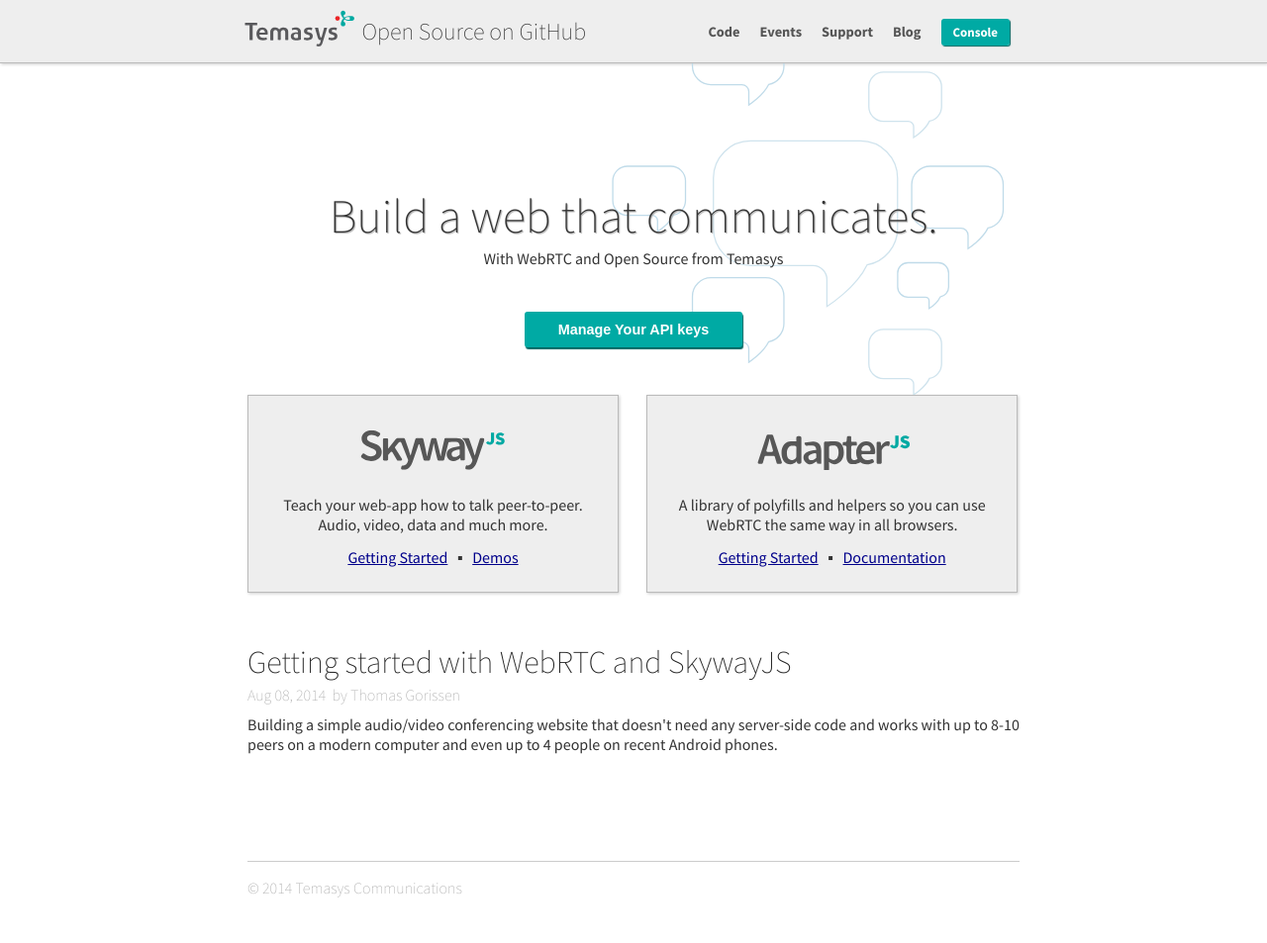
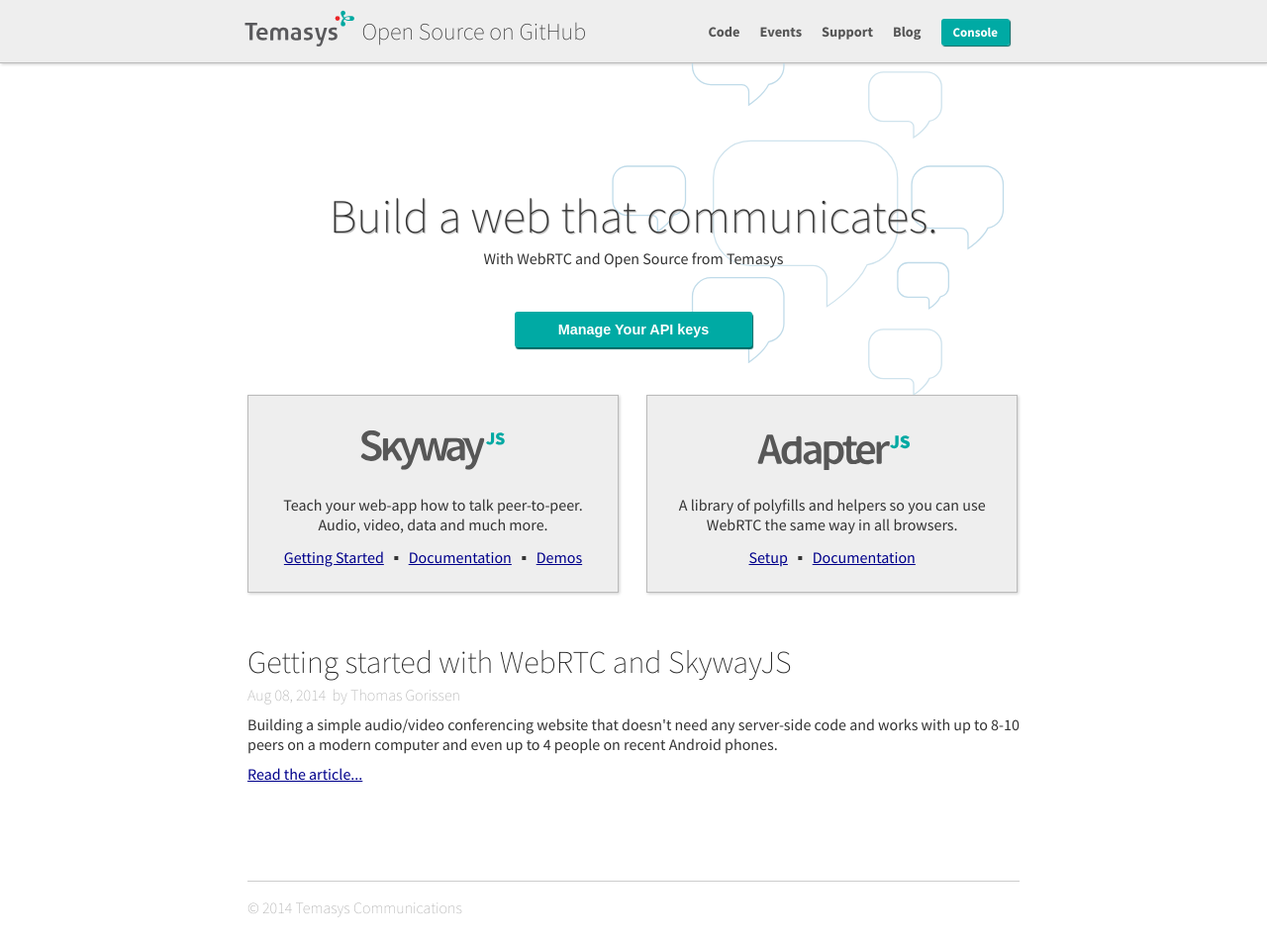
Before and after one commit to Temasys/temasys.github.io, a Jekyll site: the page built from index.html, in a window 1280 px wide. Shown: the whole page at 99% size. Built offline with Jekyll 4.4.1, drawn with Linux system fonts in a browser that asks for light colours; Markdown is read by kramdown in place of the engine named in the settings; the list of posts is cut into pages by our own code.

Commit message:
Updating links

```diff
--- a/index.html
+++ b/index.html
@@ -17,15 +17,16 @@
             <h2><img src="resources/img/skywayjs.svg" alt="SkywayJS" /></h2>
             <p class="desc">Teach your web-app how to talk peer-to-peer. Audio, video, data and much more.</p>
             <p>
-                <a href="https://github.com/Temasys/SkywayJS#skywayjs">Getting Started</a> &nbsp; &#9642; &nbsp;
-                <a href="http://developer.temasys.com.sg/demo/">Demos</a>
+                <a href="how-to/2014/08/08/Getting_started_with_WebRTC_and_SkywayJS/">Getting Started</a> &nbsp; &#9642; &nbsp;
+                <a href="https://temasys.atlassian.net/wiki/display/TPD/Introducing+SkywayJS">Documentation</a> &nbsp; &#9642; &nbsp;
+                <a href="https://developer.temasys.com.sg/demo/">Demos</a>
             </p>
         </li>
         <li class="project" onclick="window.location = 'http://github.com/Temasys/AdapterJS';">
             <h2><img src="resources/img/adapterjs.svg" alt="AdapterJS" style="height: 38px;" /></h2>
             <p class="desc">A library of polyfills and helpers so you can use WebRTC the same way in all browsers.</p>
             <p>
-                <a href="https://github.com/Temasys/AdapterJS#setup-this-project">Getting Started</a> &nbsp; &#9642; &nbsp;
+                <a href="https://github.com/Temasys/AdapterJS#setup-this-project">Setup</a> &nbsp; &#9642; &nbsp;
                 <a href="https://github.com/Temasys/AdapterJS#adapterjs">Documentation</a>
             </p>
         </li>
@@ -46,6 +47,7 @@
         </header>
 
 		<div class="entry">{{ post.excerpt }}</div>
+        <a href="{{site.baseurl}}{{post.url}}">Read the article...</a>
 
 	</article>
 {% endfor %}
--- a/style.css
+++ b/style.css
@@ -37,6 +37,8 @@
     color: #333;
     text-shadow: -1px -1px 0 #eee;
     text-decoration: none;
+    z-index: 92;
+    position: relative;
 }
 
 a {
@@ -148,6 +150,7 @@
     margin: 0 auto;
     top: -63px;
     right: 0;
+    z-index: 90;
 }
 
 #app > nav > ul > li {
@@ -222,8 +225,8 @@
     position: absolute;
     left: 50%;
     top: 75%;
-    width: 220px;
-    margin: 0 -110px;
+    width: 240px;
+    margin: 0 -120px;
     background: #00AAA4;
     color: #fff;
     padding: 10px 25px;
```
